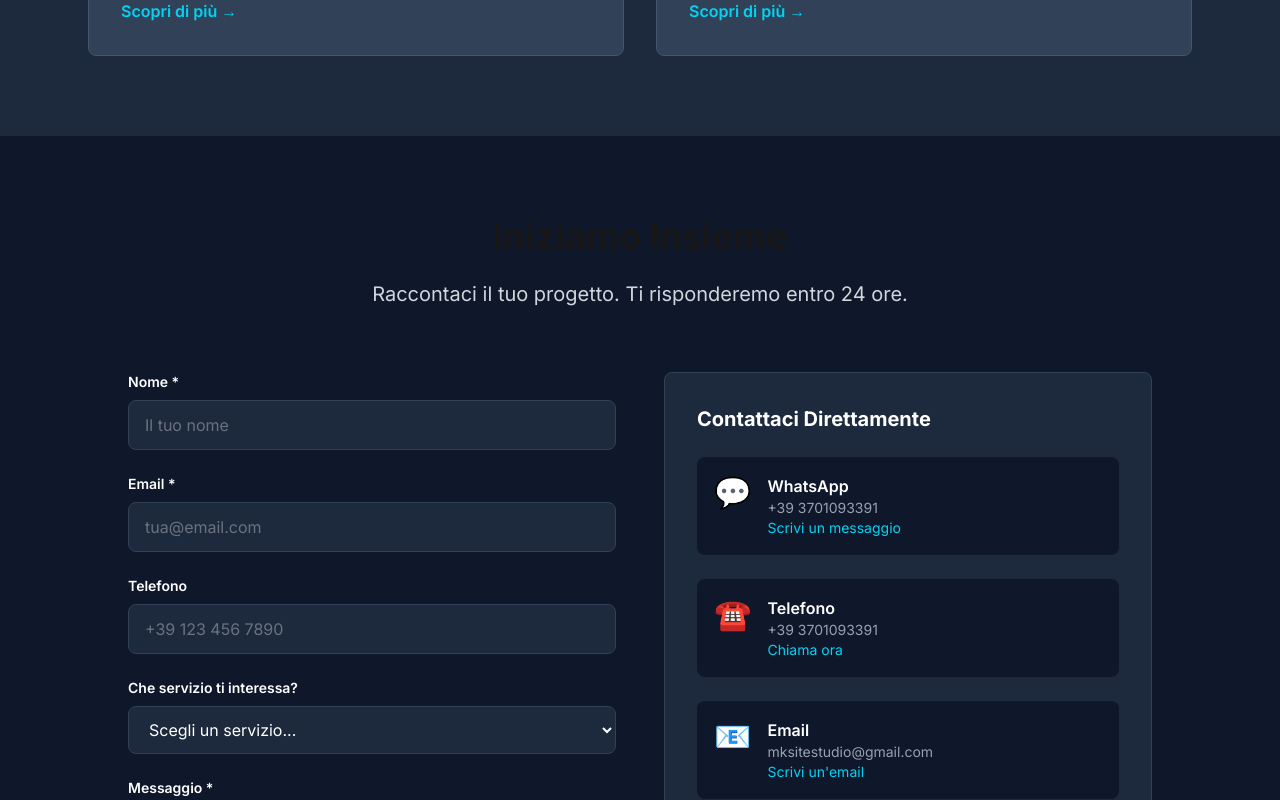
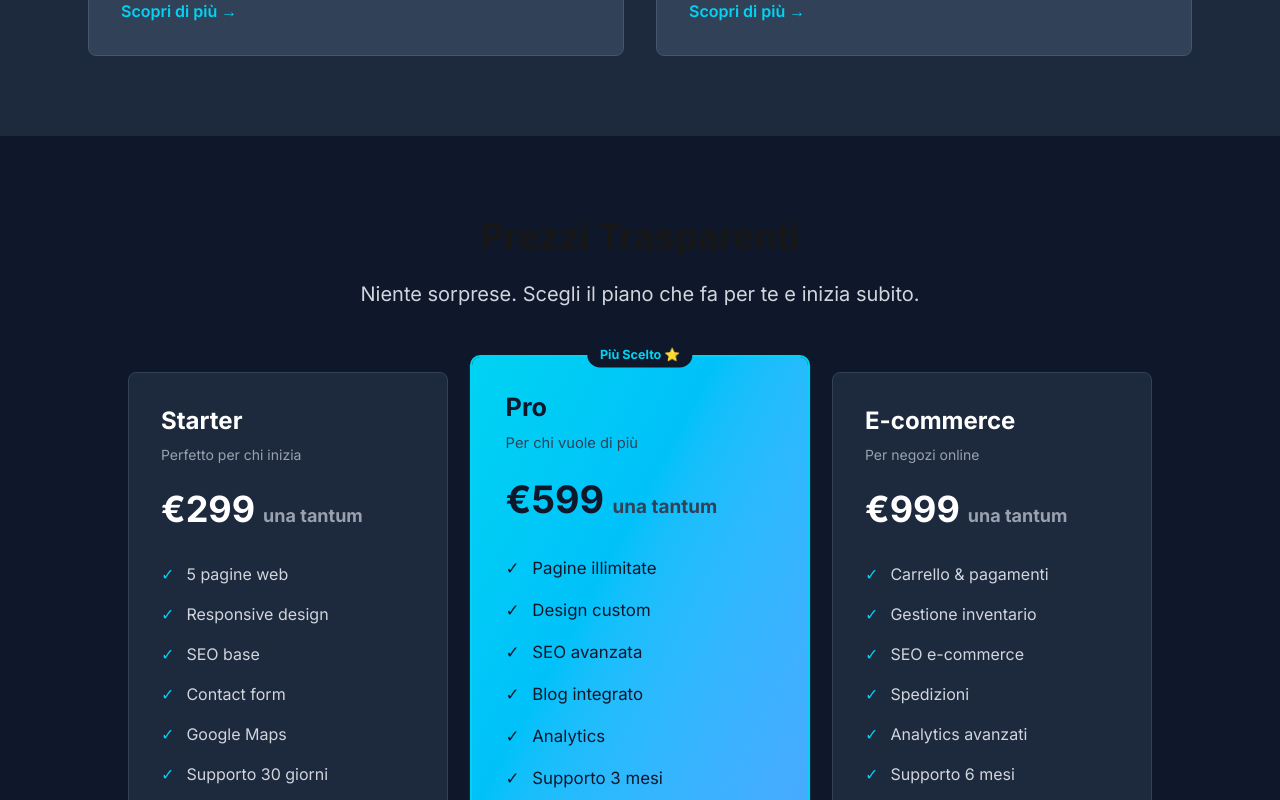
Before and after one commit to valemond06-svg/mksiteverona-site, a Next.js app: page / in a window 1280 px wide. Shown: the part 1840-2640 px from the top of the page. Built offline with nearby package versions, Linux system fonts and the light colour scheme.

Commit message:
add Pricing

```diff
--- a/app/page.js
+++ b/app/page.js
@@ -1,8 +1,9 @@
 import Hero from '@/components/Hero';
 import Services from '@/components/Services';
-import Contact from '@/components/Contact';
+import Pricing from '@/components/Pricing';
 import Blog from '@/components/Blog';
 import Navbar from '@/components/Navbar';
+import Contact from '@/components/Contact';
 import Footer from '@/components/Footer';
 import BackToTop from '@/components/BackToTop';
 
@@ -12,8 +13,9 @@ export default function Home() {
       <Navbar />
       <Hero />
       <Services />
+      <Pricing />
+      <Blog />
       <Contact />
-      <Blog />
       <Footer />
       <BackToTop />
     </>
```
